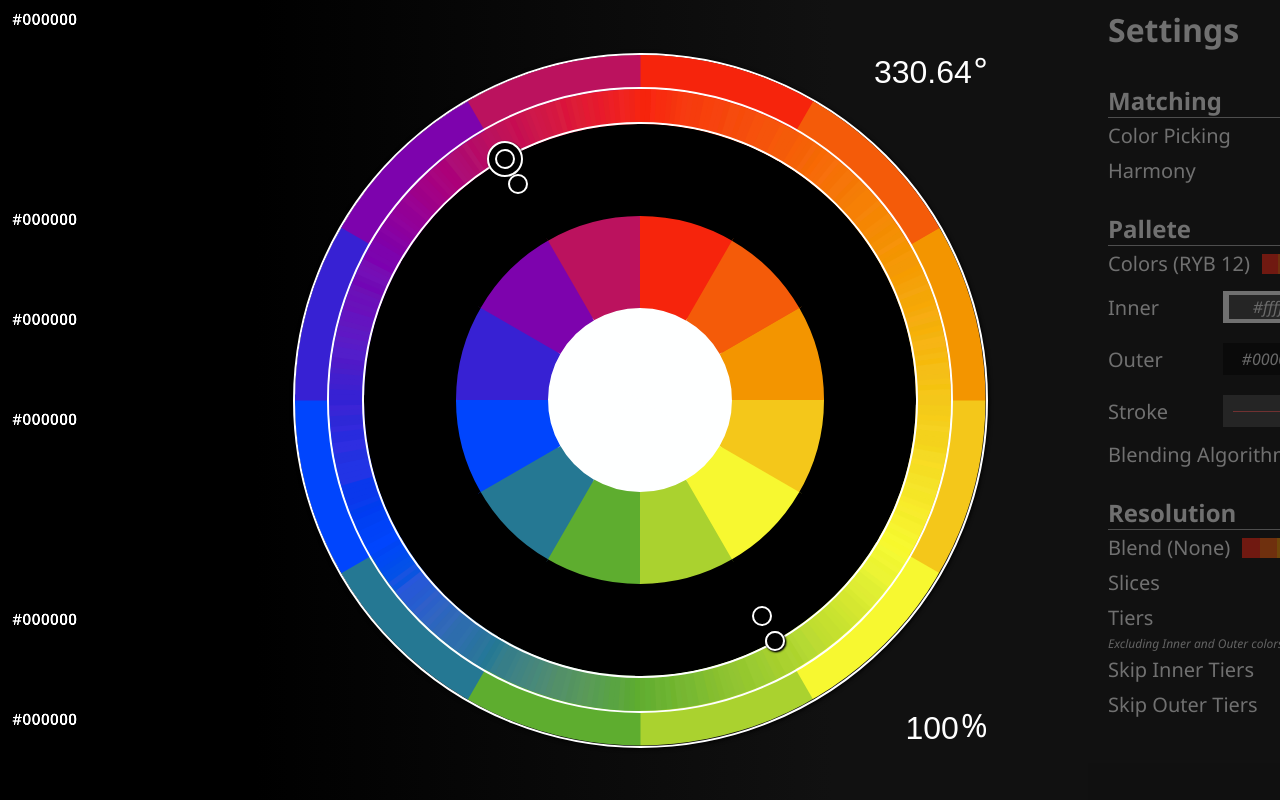
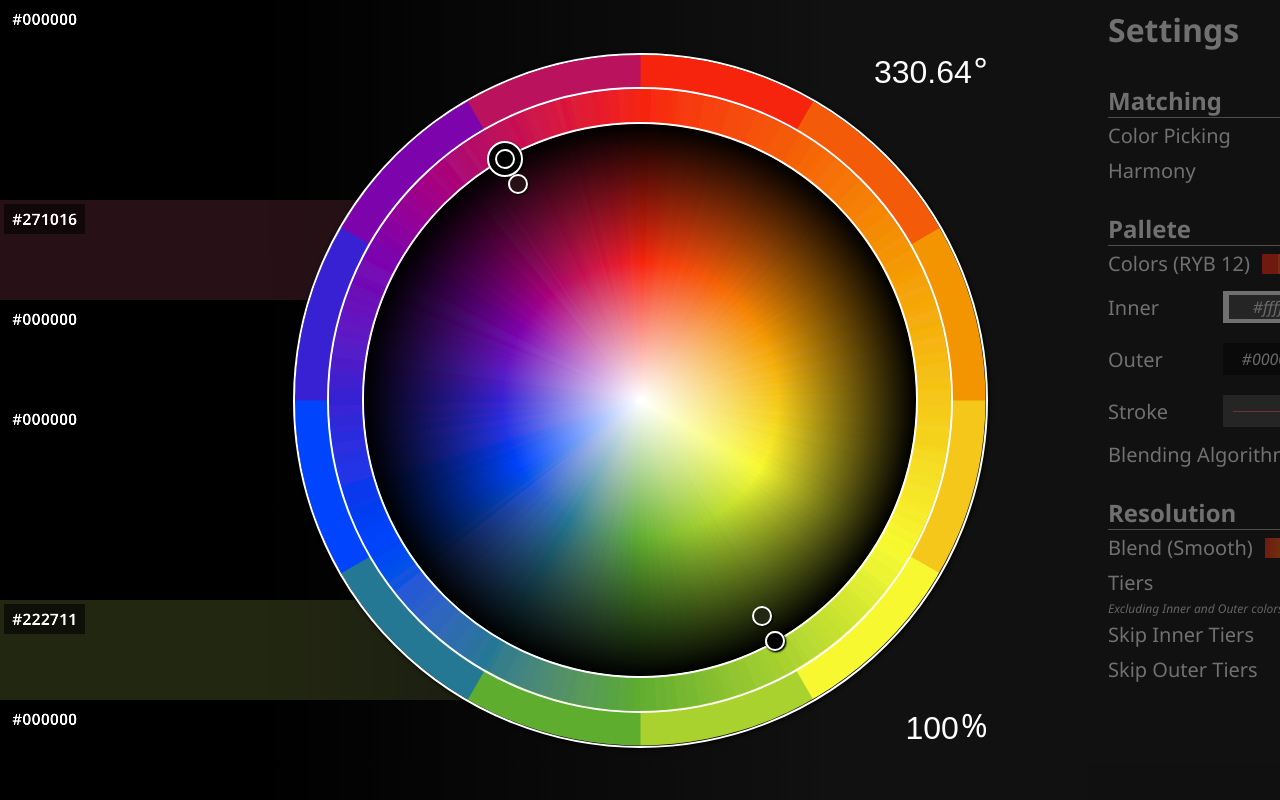
Before and after one commit to 0x6563/color-wheel, a SvelteKit app: page / in a window 1280 px wide. Built offline with nearby package versions, Linux system fonts and the light colour scheme.

Commit message:
update default

```diff
--- a/src/routes/+page.svelte
+++ b/src/routes/+page.svelte
@@ -61,7 +61,7 @@
     let blender: RGBBlender = RGBBlending.LAB;
     let colors = ColorSets['RYB 12'];
     let inner: string = '#ffffff';
-    let blend: 'Smooth' | 'None' = 'None';
+    let blend: 'Smooth' | 'None' = 'Smooth';
     let outer: string = '#000000';
     let stroke: string = '';
 
```
Also changed, not shown: 18 other files (tests, documents, lock files or other folders).
